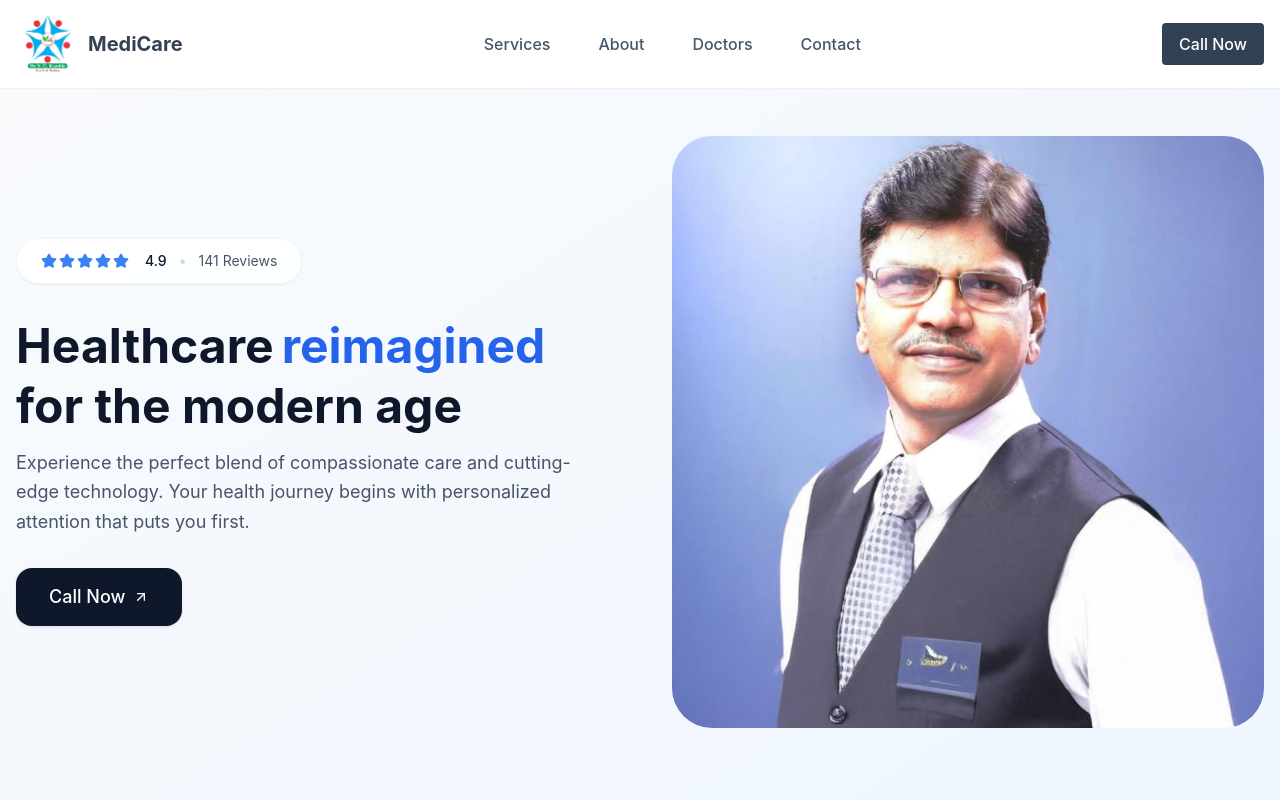
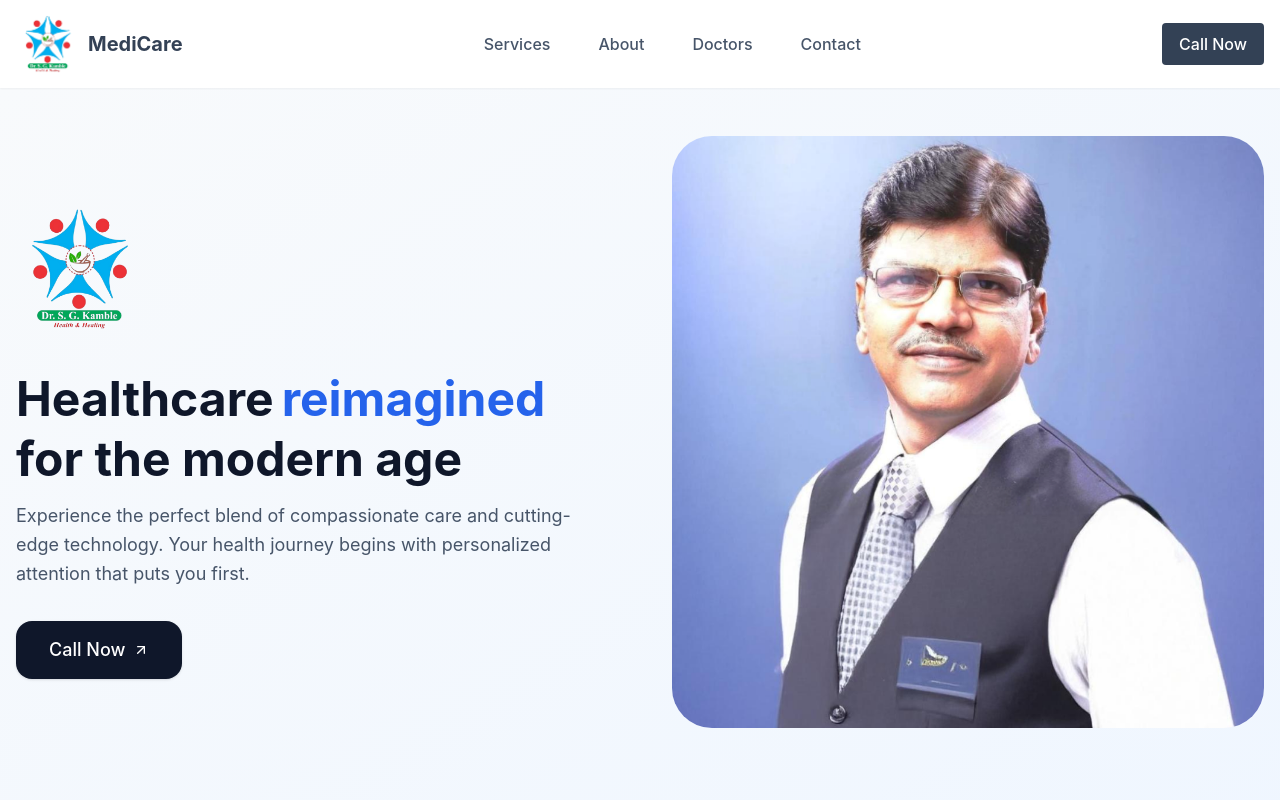
Before and after one commit to drsunilkamble/Clinic-Website, a React (Vite) app: page / in a window 1280 px wide. Shown: the top 800 px of the page. Built offline with nearby package versions, Linux system fonts and the light colour scheme.

Commit message:
Update : FIX TEXT LEADING ISSUE

```diff
--- a/src/Sections/BeforeAndAfter.tsx
+++ b/src/Sections/BeforeAndAfter.tsx
@@ -43,7 +43,7 @@ const BeforeAndAfterGallery = () => {
   };
 
   return (
-    <section className="py-16 bg-white w-full">
+    <section className="py-16 w-full">
       <div className="max-w-7xl mx-auto px-4 w-full">
       <div className="space-y-2 mb-5">
               <div className="inline-flex items-center gap-2 px-4 py-2 rounded-full bg-blue-100 text-blue-600 font-medium text-sm">
--- a/src/Sections/HeroSection.tsx
+++ b/src/Sections/HeroSection.tsx
@@ -2,6 +2,7 @@ import { useState } from 'react';
 import { Star, ArrowUpRight } from 'lucide-react';
 import { Button } from '@/components/ui/button';
 import DoctorPNG from '@/assets/doctor.png';
+import ClinicLogo from "@/assets/ClinicLogo.png";
 const HeroSection = () => {
   const [isHovered, setIsHovered] = useState(false);
 
@@ -13,21 +14,14 @@ const HeroSection = () => {
       {/* Hero Content */}
       <div className="max-w-7xl mx-auto px-4 pt-12 pb-24 grid lg:grid-cols-2 gap-16 items-center">
         <div className="space-y-8">
-        <div className="inline-flex items-center gap-4 bg-white/90 backdrop-blur-sm py-3 px-6
-    rounded-full shadow-sm hover:shadow-md transition-all duration-300 border border-slate-100">
-    <div className="flex gap-0.5">
-      {[...Array(5)].map((_, i) => (
-        <Star key={i} className="w-4 h-4 fill-blue-500 text-blue-500" />
-      ))}
-    </div>
-    <div className="flex items-center gap-3 text-sm">
-      <span className="font-medium text-slate-900">4.9</span>
-      <span className="text-slate-300">•</span>
-      <span className="text-slate-600">141 Reviews</span>
-    </div>
-  </div>
+        <img
+  src={ClinicLogo}
+  alt="Clinic Logo"
+  className="mt-4 w-32 hidden md:block"
+/>
 
         <div className="flex flex-col space-y-3">
+
                     {/* Headline */}
           {/* Headline */}
           <h1 className="text-5xl font-bold text-slate-900 leading-tight">
--- a/src/Sections/ReviewSection.tsx
+++ b/src/Sections/ReviewSection.tsx
@@ -76,7 +76,7 @@ const ReviewCard = ({ name, role, rating, comment, image }: Review) => (
       <div className="absolute inset-0 bg-gradient-to-br from-slate-50 via-blue-50 to-slate-50 opacity-90" />
 
       <div className="max-w-7xl mx-auto px-4 relative">
-          <div className="grid gap-16 items-center">
+        <div className="max-w-3xl">
           <div className="space-y-2">
             <div className="inline-flex items-center gap-2 px-4 py-2 rounded-full bg-blue-100 text-blue-600 font-medium text-sm">
               Patient Reviews
@@ -88,16 +88,15 @@ const ReviewCard = ({ name, role, rating, comment, image }: Review) => (
               Join thousands of satisfied patients who have experienced our exceptional care and modern approach to healthcare.
             </p>
           </div>
+        </div>
+      </div>
 
-            <div className="relative">
-              <div className="absolute inset-0 " />
+      <div className="w-screen mt-16">
         <div className="overflow-hidden">
           <div className="flex gap-6 animate-marquee hover:pause">
             {[...reviews, ...reviews, ...reviews].map((review, index) => (
               <ReviewCard key={index} {...review} />
             ))}
-                </div>
-              </div>
           </div>
         </div>
       </div>
@@ -108,4 +107,5 @@ const ReviewCard = ({ name, role, rating, comment, image }: Review) => (
   );
 };
 
+
 export default ReviewSection;
```
Lines whose indentation alone changed are shown as unchanged.
